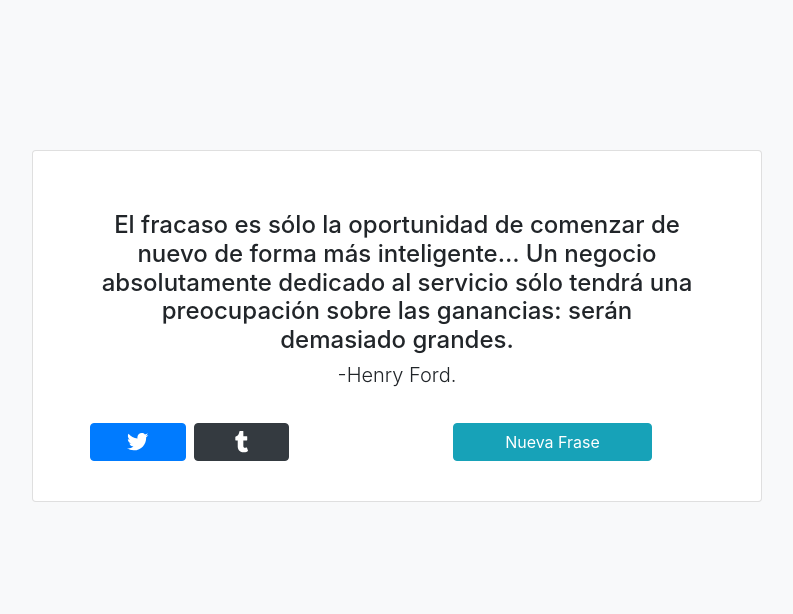
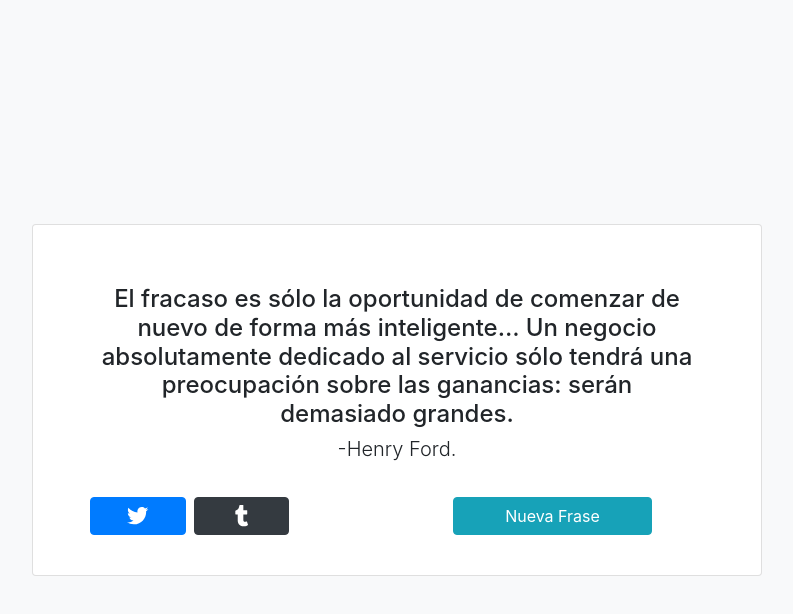
Before and after one commit to echvzb/QuoteMachine, a React (Create React App) app: page / in a window 1280 px wide. Shown: the top 614 px of the page, without its empty margins (243-1036 px from the left). Built offline with nearby package versions, Linux system fonts and the light colour scheme.

Commit message:
Update App.js

```diff
--- a/src/App.js
+++ b/src/App.js
@@ -4,7 +4,7 @@ import { library } from "@fortawesome/fontawesome-svg-core";
 import { fab } from "@fortawesome/free-brands-svg-icons";
 import { createStore } from "redux";
 import { connect, Provider } from "react-redux";
-
+import "./styles.css";
 library.add(fab);
 
 //Redux
@@ -52,9 +52,17 @@ quotes.forEach(elem => {
 const changeReducer = (state = defaultState, action) => {
   switch (action.type) {
     case CHANGE: {
+      let neutro = 0;
+      if (state.author === state.quotes[action.index].author) {
+        if (state.quotes[action.index + 1].author) {
+          neutro = 1;
+        } else {
+          neutro = -1;
+        }
+      }
       return Object.assign({}, state, {
-        text: state.quotes[action.index].text,
-        author: state.quotes[action.index].author
+        text: state.quotes[action.index + neutro].text,
+        author: state.quotes[action.index + neutro].author
       });
     }
     default: {
@@ -92,14 +100,15 @@ const mapDispatchToProps = dispatch => {
 
 let App = props => {
   return (
-    <div className="container">
-      <div style={styles} />
-      <div className="row">
-        <div className="col-md-8 offset-md-2">
-          <QuoteCard estado={props.estado} newPhrase={props.changePhrase} />
+    <main>
+      <div className="container">
+        <div className="row">
+          <div className="col-md-8 offset-md-2">
+            <QuoteCard estado={props.estado} newPhrase={props.changePhrase} />
+          </div>
         </div>
       </div>
-    </div>
+    </main>
   );
 };
 const AppRedux = connect(
@@ -113,8 +122,3 @@ export default () => {
     </Provider>
   );
 };
-
-const styles = {
-  height: "150px",
-  width: "100%"
-};
```
